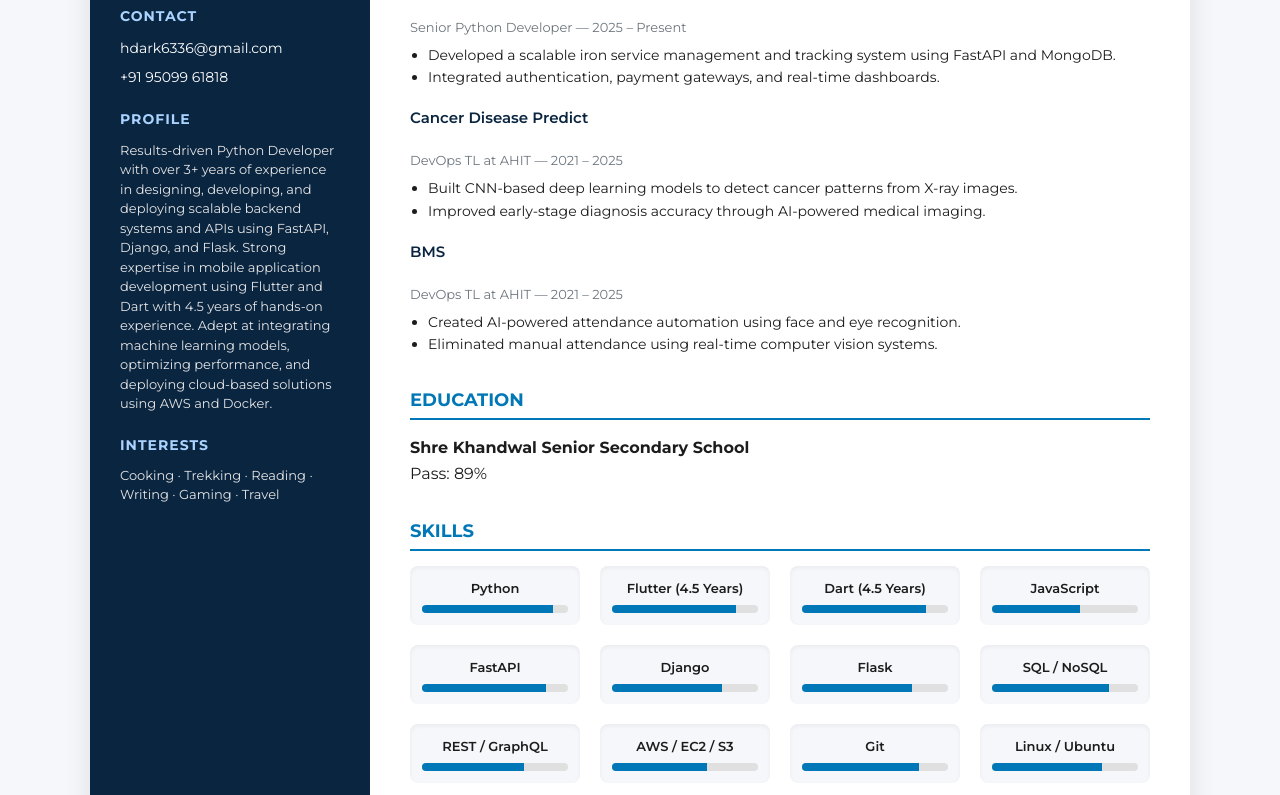
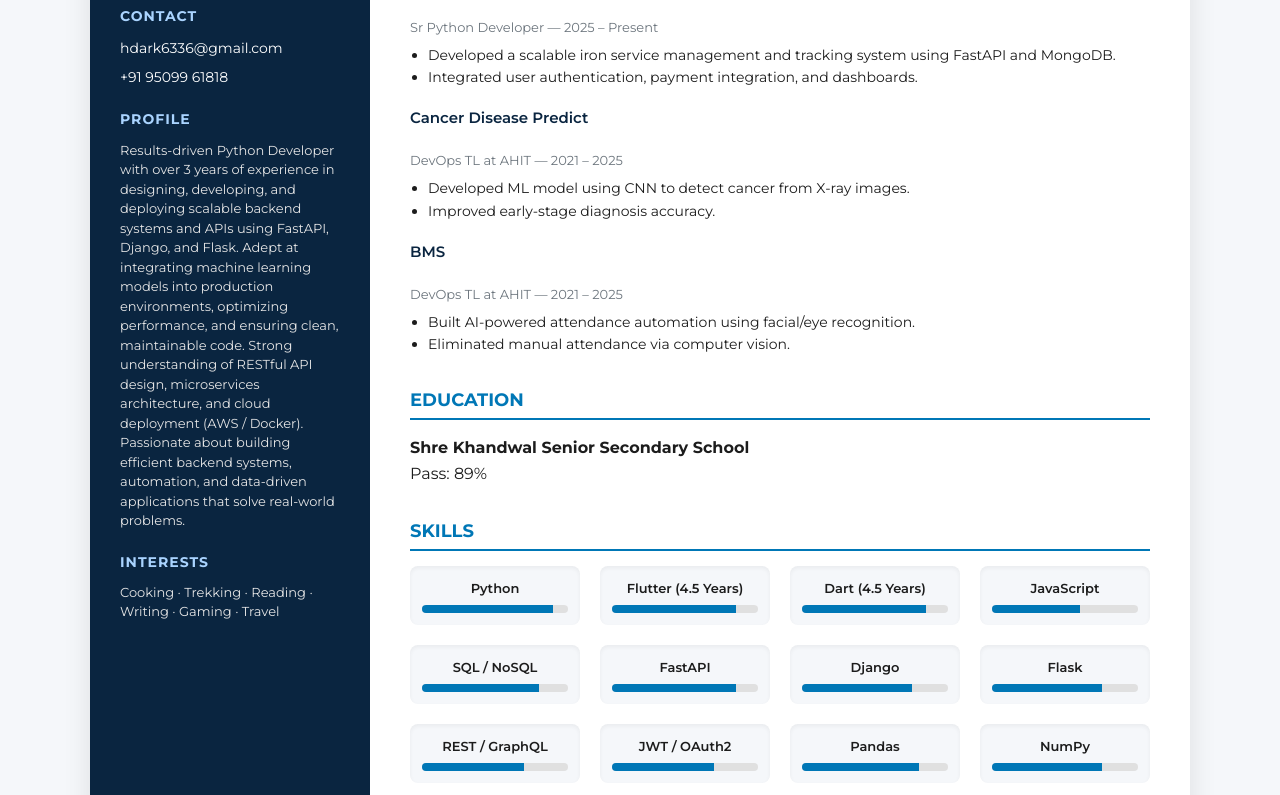
Before and after one commit to Mr-argha-das/resume, a plain HTML site: page index.html in a window 1280 px wide. Shown: the part 157-952 px from the top of the page. Drawn offline with Linux system fonts and the light colour scheme.

Commit message:
Update index.html

```diff
--- a/index.html
+++ b/index.html
@@ -15,114 +15,33 @@
       --muted:#6c757d;
     }
     *{box-sizing:border-box;margin:0;padding:0}
-    body{
-      font-family:Montserrat,Arial,Helvetica,sans-serif;
-      background:var(--bg);
-      color:var(--text);
-      line-height:1.6;
-      padding:40px
-    }
-    .container{
-      max-width:1100px;
-      margin:auto;
-      background:var(--card);
-      box-shadow:0 8px 28px rgba(0,0,0,0.1);
-      border-radius:10px;
-      overflow:hidden;
-      display:grid;
-      grid-template-columns:280px 1fr
-    }
+    body{font-family:Montserrat,Arial,Helvetica,sans-serif;background:var(--bg);color:var(--text);line-height:1.6;padding:40px}
+    .container{max-width:1100px;margin:auto;background:var(--card);box-shadow:0 8px 28px rgba(0,0,0,0.1);border-radius:10px;overflow:hidden;display:grid;grid-template-columns:280px 1fr}
 
-    .sidebar{
-      background:var(--primary);
-      color:#fff;
-      padding:30px;
-      display:flex;
-      flex-direction:column;
-      justify-content:space-between
-    }
+    .sidebar{background:var(--primary);color:#fff;padding:30px;display:flex;flex-direction:column;justify-content:space-between}
     .name{font-size:26px;font-weight:700;margin-bottom:8px}
     .role{font-size:14px;color:#d1d5db;margin-bottom:20px}
-    .sidebar h2{
-      font-size:14px;
-      text-transform:uppercase;
-      letter-spacing:1px;
-      margin:20px 0 10px;
-      color:#aad4ff
-    }
-    .sidebar a{
-      color:#fff;
-      text-decoration:none;
-      font-size:14px;
-      display:block;
-      margin-bottom:6px
-    }
-    .profile{
-      font-size:13px;
-      line-height:1.5;
-      color:#e5e5e5
-    }
+    .sidebar h2{font-size:14px;text-transform:uppercase;letter-spacing:1px;margin:20px 0 10px;color:#aad4ff}
+    .sidebar a{color:#fff;text-decoration:none;font-size:14px;display:block;margin-bottom:6px}
+    .profile{font-size:13px;line-height:1.5;color:#e5e5e5}
 
     .main{padding:40px}
     .section{margin-bottom:30px}
-    .section h2{
-      font-size:18px;
-      font-weight:700;
-      color:var(--secondary);
-      border-bottom:2px solid var(--secondary);
-      padding-bottom:4px;
-      margin-bottom:15px;
-      text-transform:uppercase
-    }
+    .section h2{font-size:18px;font-weight:700;color:var(--secondary);border-bottom:2px solid var(--secondary);padding-bottom:4px;margin-bottom:15px;text-transform:uppercase}
     .experience-item{margin-bottom:18px}
-    .experience-item .role{
-      font-weight:600;
-      color:var(--primary);
-      font-size:15px
-    }
-    .meta{
-      font-size:13px;
-      color:var(--muted);
-      margin-bottom:6px
-    }
+    .experience-item .role{font-weight:600;color:var(--primary);font-size:15px}
+    .meta{font-size:13px;color:var(--muted);margin-bottom:6px}
     ul{margin:6px 0 0 18px;font-size:14px}
 
-    .skills{
-      display:grid;
-      grid-template-columns:repeat(auto-fill,minmax(140px,1fr));
-      gap:20px
-    }
-    .skill{
-      background:var(--bg);
-      padding:12px;
-      border-radius:8px;
-      text-align:center;
-      box-shadow:inset 0 2px 4px rgba(0,0,0,0.05)
-    }
-    .skill-name{
-      font-size:13px;
-      margin-bottom:6px;
-      font-weight:600
-    }
-    .progress{
-      width:100%;
-      height:8px;
-      background:#e0e0e0;
-      border-radius:4px;
-      overflow:hidden
-    }
-    .progress-bar{
-      height:100%;
-      background:var(--secondary)
-    }
+    .skills{display:grid;grid-template-columns:repeat(auto-fill,minmax(140px,1fr));gap:20px}
+    .skill{background:var(--bg);padding:12px;border-radius:8px;text-align:center;box-shadow:inset 0 2px 4px rgba(0,0,0,0.05)}
+    .skill-name{font-size:13px;margin-bottom:6px;font-weight:600}
+    .progress{width:100%;height:8px;background:#e0e0e0;border-radius:4px;overflow:hidden}
+    .progress-bar{height:100%;background:var(--secondary)}
 
     @media(max-width:900px){
       .container{grid-template-columns:1fr}
-      .sidebar{
-        flex-direction:row;
-        align-items:flex-start;
-        gap:20px
-      }
+      .sidebar{flex-direction:row;align-items:flex-start;gap:20px}
     }
   </style>
 </head>
@@ -142,34 +61,33 @@
 
       <h2>Profile</h2>
       <p class="profile">
-          Results-driven Python Developer with over 3+ years of experience in designing,
+        Results-driven Python Developer with over 3 years of experience in designing,
         developing, and deploying scalable backend systems and APIs using FastAPI,
-          Django, and Flask. Strong expertise in mobile application development using
-          Flutter and Dart with 4.5 years of hands-on experience. Adept at integrating
-          machine learning models, optimizing performance, and deploying cloud-based
-          solutions using AWS and Docker.
+        Django, and Flask. Adept at integrating machine learning models into production
+        environments, optimizing performance, and ensuring clean, maintainable code.
+        Strong understanding of RESTful API design, microservices architecture, and
+        cloud deployment (AWS / Docker). Passionate about building efficient backend
+        systems, automation, and data-driven applications that solve real-world problems.
       </p>
 
       <h2>Interests</h2>
-        <p class="profile">
-          Cooking · Trekking · Reading · Writing · Gaming · Travel
-        </p>
+      <p class="profile">Cooking · Trekking · Reading · Writing · Gaming · Travel</p>
     </div>
   </aside>
 
   <!-- Main -->
   <div class="main">
 
-      <!-- Work Experience -->
+    <!-- Experience -->
     <div class="section">
       <h2>Work Experience</h2>
 
       <div class="experience-item">
         <div class="role">Gentle Service</div>
-          <div class="meta">Senior Python Developer — 2025 – Present</div>
+        <div class="meta">Sr Python Developer — 2025 – Present</div>
         <ul>
           <li>Developed a scalable iron service management and tracking system using FastAPI and MongoDB.</li>
-            <li>Integrated authentication, payment gateways, and real-time dashboards.</li>
+          <li>Integrated user authentication, payment integration, and dashboards.</li>
         </ul>
       </div>
 
@@ -177,8 +95,8 @@
         <div class="role">Cancer Disease Predict</div>
         <div class="meta">DevOps TL at AHIT — 2021 – 2025</div>
         <ul>
-            <li>Built CNN-based deep learning models to detect cancer patterns from X-ray images.</li>
-            <li>Improved early-stage diagnosis accuracy through AI-powered medical imaging.</li>
+          <li>Developed ML model using CNN to detect cancer from X-ray images.</li>
+          <li>Improved early-stage diagnosis accuracy.</li>
         </ul>
       </div>
 
@@ -186,8 +104,8 @@
         <div class="role">BMS</div>
         <div class="meta">DevOps TL at AHIT — 2021 – 2025</div>
         <ul>
-            <li>Created AI-powered attendance automation using face and eye recognition.</li>
-            <li>Eliminated manual attendance using real-time computer vision systems.</li>
+          <li>Built AI-powered attendance automation using facial/eye recognition.</li>
+          <li>Eliminated manual attendance via computer vision.</li>
         </ul>
       </div>
     </div>
@@ -195,76 +113,34 @@
     <!-- Education -->
     <div class="section">
       <h2>Education</h2>
-        <p>
-          <strong>Shre Khandwal Senior Secondary School</strong><br>
-          Pass: 89%
-        </p>
+      <p><strong>Shre Khandwal Senior Secondary School</strong><br>Pass: 89%</p>
     </div>
 
-      <!-- Skills -->
+    <!-- Skills (ALL OLD + NEW ADDED) -->
     <div class="section">
       <h2>Skills</h2>
       <div class="skills">
 
-          <div class="skill">
-            <div class="skill-name">Python</div>
-            <div class="progress"><div class="progress-bar" style="width:90%"></div></div>
-          </div>
+        <div class="skill"><div class="skill-name">Python</div><div class="progress"><div class="progress-bar" style="width:90%"></div></div></div>
+        <div class="skill"><div class="skill-name">Flutter (4.5 Years)</div><div class="progress"><div class="progress-bar" style="width:85%"></div></div></div>
+        <div class="skill"><div class="skill-name">Dart (4.5 Years)</div><div class="progress"><div class="progress-bar" style="width:85%"></div></div></div>
 
-          <div class="skill">
-            <div class="skill-name">Flutter (4.5 Years)</div>
-            <div class="progress"><div class="progress-bar" style="width:85%"></div></div>
-          </div>
-
-          <div class="skill">
-            <div class="skill-name">Dart (4.5 Years)</div>
-            <div class="progress"><div class="progress-bar" style="width:85%"></div></div>
-          </div>
-
-          <div class="skill">
-            <div class="skill-name">JavaScript</div>
-            <div class="progress"><div class="progress-bar" style="width:60%"></div></div>
-          </div>
-
-          <div class="skill">
-            <div class="skill-name">FastAPI</div>
-            <div class="progress"><div class="progress-bar" style="width:85%"></div></div>
-          </div>
-
-          <div class="skill">
-            <div class="skill-name">Django</div>
-            <div class="progress"><div class="progress-bar" style="width:75%"></div></div>
-          </div>
-
-          <div class="skill">
-            <div class="skill-name">Flask</div>
-            <div class="progress"><div class="progress-bar" style="width:75%"></div></div>
-          </div>
-
-          <div class="skill">
-            <div class="skill-name">SQL / NoSQL</div>
-            <div class="progress"><div class="progress-bar" style="width:80%"></div></div>
-          </div>
-
-          <div class="skill">
-            <div class="skill-name">REST / GraphQL</div>
-            <div class="progress"><div class="progress-bar" style="width:70%"></div></div>
-          </div>
-
-          <div class="skill">
-            <div class="skill-name">AWS / EC2 / S3</div>
-            <div class="progress"><div class="progress-bar" style="width:65%"></div></div>
-          </div>
-
-          <div class="skill">
-            <div class="skill-name">Git</div>
-            <div class="progress"><div class="progress-bar" style="width:80%"></div></div>
-          </div>
-
-          <div class="skill">
-            <div class="skill-name">Linux / Ubuntu</div>
-            <div class="progress"><div class="progress-bar" style="width:75%"></div></div>
-          </div>
+        <div class="skill"><div class="skill-name">JavaScript</div><div class="progress"><div class="progress-bar" style="width:60%"></div></div></div>
+        <div class="skill"><div class="skill-name">SQL / NoSQL</div><div class="progress"><div class="progress-bar" style="width:80%"></div></div></div>
+        <div class="skill"><div class="skill-name">FastAPI</div><div class="progress"><div class="progress-bar" style="width:85%"></div></div></div>
+        <div class="skill"><div class="skill-name">Django</div><div class="progress"><div class="progress-bar" style="width:75%"></div></div></div>
+        <div class="skill"><div class="skill-name">Flask</div><div class="progress"><div class="progress-bar" style="width:75%"></div></div></div>
+        <div class="skill"><div class="skill-name">REST / GraphQL</div><div class="progress"><div class="progress-bar" style="width:70%"></div></div></div>
+        <div class="skill"><div class="skill-name">JWT / OAuth2</div><div class="progress"><div class="progress-bar" style="width:70%"></div></div></div>
+        <div class="skill"><div class="skill-name">Pandas</div><div class="progress"><div class="progress-bar" style="width:80%"></div></div></div>
+        <div class="skill"><div class="skill-name">NumPy</div><div class="progress"><div class="progress-bar" style="width:75%"></div></div></div>
+        <div class="skill"><div class="skill-name">Scikit-learn</div><div class="progress"><div class="progress-bar" style="width:70%"></div></div></div>
+        <div class="skill"><div class="skill-name">Model Training</div><div class="progress"><div class="progress-bar" style="width:70%"></div></div></div>
+        <div class="skill"><div class="skill-name">AWS / EC2 / S3</div><div class="progress"><div class="progress-bar" style="width:65%"></div></div></div>
+        <div class="skill"><div class="skill-name">Lambda</div><div class="progress"><div class="progress-bar" style="width:60%"></div></div></div>
+        <div class="skill"><div class="skill-name">Nginx</div><div class="progress"><div class="progress-bar" style="width:55%"></div></div></div>
+        <div class="skill"><div class="skill-name">Git</div><div class="progress"><div class="progress-bar" style="width:80%"></div></div></div>
+        <div class="skill"><div class="skill-name">Linux / Ubuntu</div><div class="progress"><div class="progress-bar" style="width:75%"></div></div></div>
 
       </div>
     </div>
```
Lines whose indentation alone changed are shown as unchanged.
